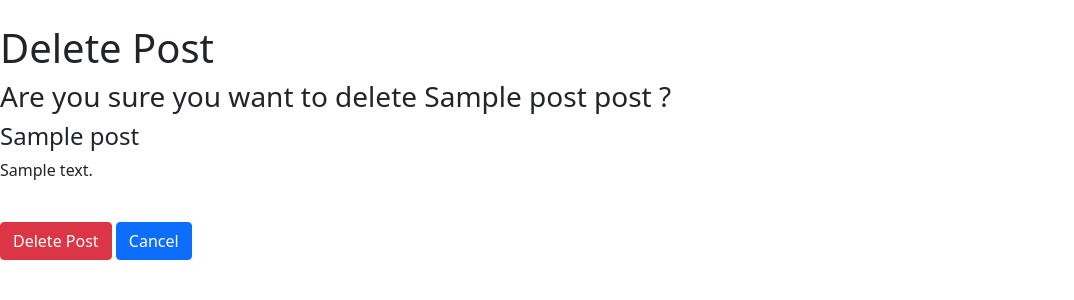
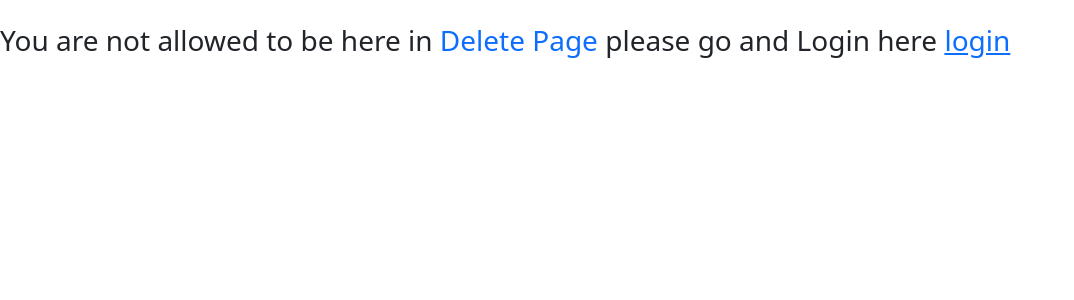
Before and after one commit to OmarAbdelzaher/Django-Blog-Project-G1, a Django app: page /dj_blog/delete-post/1 in a window 1280 px wide. Shown: the part 70-370 px from the top of the page, without its empty margins (0-1074 px from the left). Run offline with Django 3.2, Linux system fonts and the light colour scheme; tables that the repository leaves empty hold one stand-in row (values such as "Sample post"); some libraries are stand-ins or nearby versions.

Commit message:
Prevent delete and edit when logout

```diff
--- a/templates/dj_blog/delete-post.html
+++ b/templates/dj_blog/delete-post.html
@@ -2,10 +2,13 @@
 {% load static %}
 
 {% block main_block %}
+
+{% if user.is_authenticated %}
+
         <!-- Title  -->
         <h1> Delete Post</h1>
             <form method='POST' enctype="multipart/form-data" >{% csrf_token %}
-<h3>Are you sure you want to delete {{post.title}} post ? </h3>
+        <h4>Are you sure you want to delete<strong class="text-danger"><b> {{post.title}} </b></strong> post ? </h4>
         <h4>{{post.title}}</h4>
         <p>{{post.content}}</p>
         <!-- <img src={% static 'img/Posts Images/' %}{{image}} class="post-img" alt="image post"> -->
@@ -13,4 +16,16 @@
                 <input type="submit" value="Delete Post" class="btn btn-danger mt-4"/>
                 <a href="{% url 'landing'%}" class="btn btn-primary mt-4">Cancel </a>
             </form>
+{% else %}
+
+     <!-- Show message if user try delete link when logout  -->
+
+        <h3> You are not allowed to be here in
+            <stong class="text-primary">Delete Page </stong>
+            please go and Login here
+            <a href="{% url 'login' %}">login</a>
+        </h3>
+
+
+{% endif %}
 {% endblock %}
```
Also changed, not shown: templates/dj_blog/landing.html (+11 -5 lines), templates/dj_blog/updatePost.html (+17 -0 lines). Lines whose indentation alone changed are shown as unchanged.
